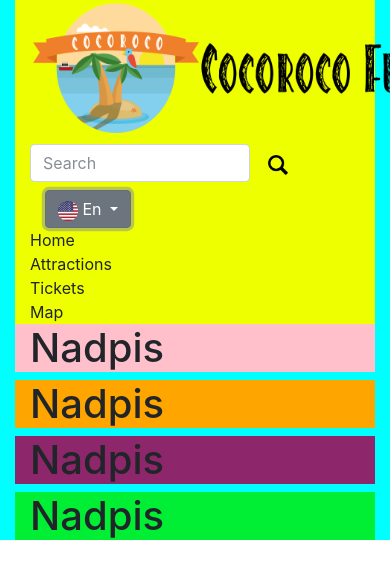
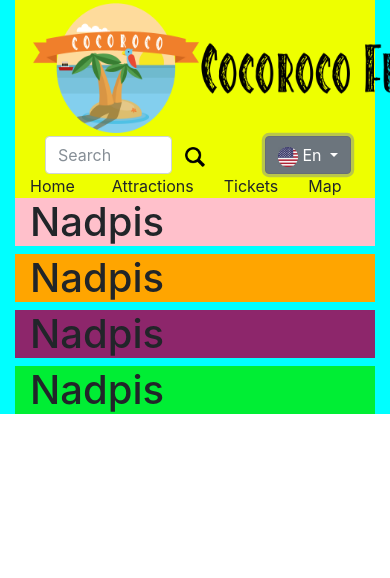
Before and after one commit to danecsvk/icp, a plain HTML site: page index.html in a window 390 px wide. Shown: the top 578 px of the page. Drawn offline with nearby package versions, Linux system fonts and the light colour scheme.

Commit message:
header resize

```diff
--- a/index.html
+++ b/index.html
@@ -18,17 +18,18 @@
 
         <div class="container header " style="background-color:rgb(238, 255, 0);">
             <div class="row logo align-middle">
-                <div class="col-sm-10 col-lg-6 form-inline ">
+                <div class="col-xs-10 col-sm-10 col-lg-6 form-inline ">
                     <a href="index.html" style="margin:3px;"><img src="public/img/logo.png" alt="Logo" height="130px" width="480px"></a>
                 </div>
 
-                <form class="form-inline my-2 my-lg-0 col-sm-7 col-lg-3">
+                <div class="form-inline search-lang col-xs-10 col-sm-10 col-lg-4">
+                    <form class="col-8 form-inline">
                         <input class="form-control col-8" type="search" placeholder="Search" aria-label="Search">
                         <button class="btn btn-link col-2 search-button" type="submit"><img src="public/img/search.png" alt="Search Image" height="20px"></button>
                     </form>
 
-                <div class="form-inline col-sm-3 col-lg-1">
-                    <div class="dropdown show col-sm-5 col-lg-1">
+                    <div class="col-2 form-inline">
+                        <div class="dropdown show">
                             <a class="btn btn-secondary dropdown-toggle" href="#" role="button" id="dropdownMenuLink" data-toggle="dropdown" aria-haspopup="true" aria-expanded="false">
                                 <img src="public/img/us-language.png" alt="US Flag" height="20px"> En
                             </a>
@@ -42,17 +43,18 @@
                     </div>
 
                 </div>
+            </div>
             <div class="row header-menu">
-                <div class="col-sm">
+                <div class="col">
                     Home
                 </div>
-                <div class="col-sm">
+                <div class="col">
                     Attractions
                 </div>
-                <div class="col-sm">
+                <div class="col">
                     Tickets
                 </div>
-                <div class="col-sm">
+                <div class="col">
                     Map
                 </div>
             </div>
```
Lines whose indentation alone changed are shown as unchanged.
